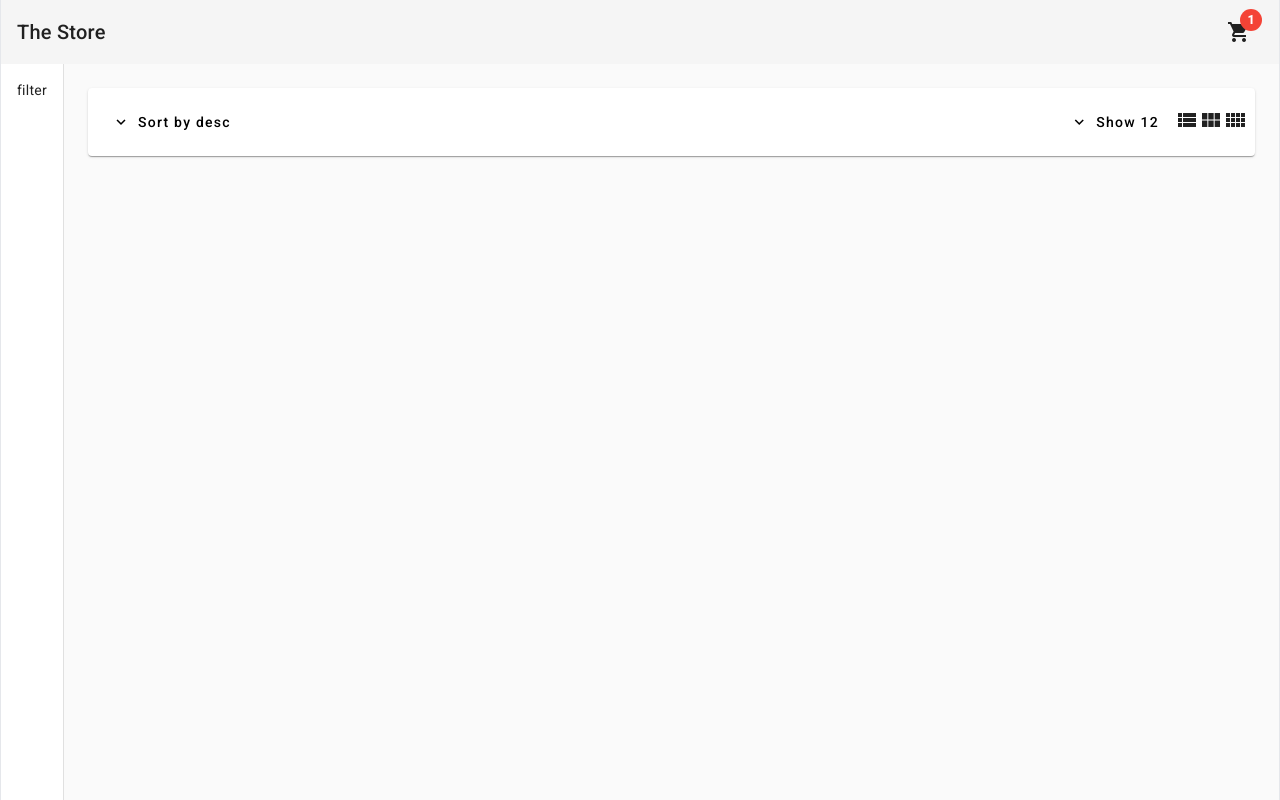
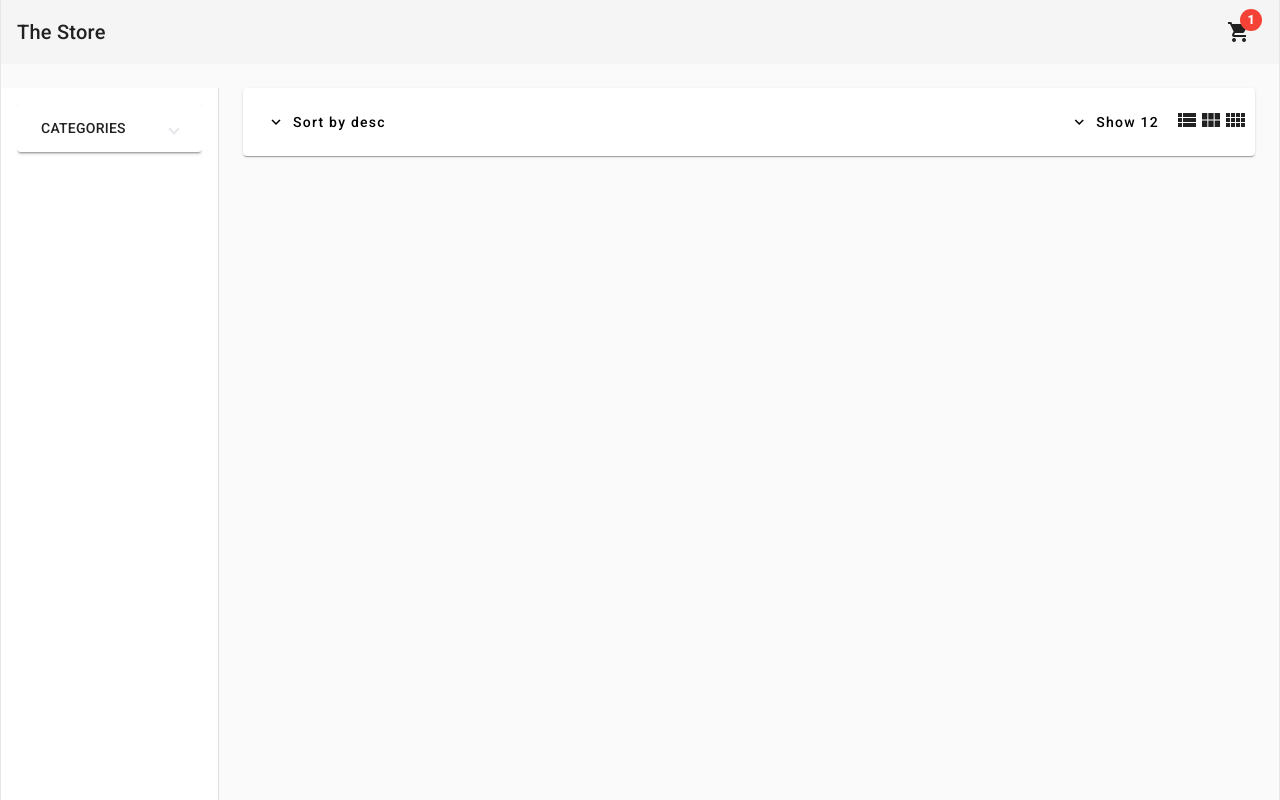
Before and after one commit to meni-kr/angular_store, an Angular app: page /home in a window 1280 px wide. Built offline with nearby package versions, Linux system fonts and the light colour scheme.

Commit message:
Create the filter cmp

```diff
--- a/src/app/cmps/app-header/app-header.component.css
+++ b/src/app/cmps/app-header/app-header.component.css
@@ -2,3 +2,6 @@
     margin-inline: auto;
     /* border-color: #ccdada; */
 }
+a:hover{
+    cursor: pointer;
+}
--- a/src/app/cmps/app-header/app-header.component.html
+++ b/src/app/cmps/app-header/app-header.component.html
@@ -34,7 +34,7 @@
                 <button
                 routerLink="cart"
                 class="bg-green-700 text-white rounded-full w-9 h-9">
-                    <mat-icon>remove_shopping_cart</mat-icon>
+                    <mat-icon>shopping_cart</mat-icon>
                 </button>
             </div>
         </div>
--- a/src/app/cmps/product-filter/product-filter.component.html
+++ b/src/app/cmps/product-filter/product-filter.component.html
@@ -1 +1,14 @@
-<p>product-filter works!</p>
+@if (categories) {
+<mat-expansion-panel>
+    <mat-expansion-panel-header>
+        <mat-panel-title>CATEGORIES</mat-panel-title>
+    </mat-expansion-panel-header>
+    <mat-selection-list [multiple]="false">
+        @for (category of categories; track $index) {
+            <mat-list-option>
+                <button (click)="onShowCategory(category)">{{category}}</button>
+            </mat-list-option>
+        }
+    </mat-selection-list>
+</mat-expansion-panel>
+}
--- a/src/app/cmps/product-filter/product-filter.component.ts
+++ b/src/app/cmps/product-filter/product-filter.component.ts
@@ -1,12 +1,23 @@
-import { Component } from '@angular/core';
+import { Component, EventEmitter, output, Output } from '@angular/core';
+import { MaterialModule } from '../../shared/material.module';
 
 @Component({
   selector: 'product-filter',
   standalone: true,
-  imports: [],
+  imports: [MaterialModule],
   templateUrl: './product-filter.component.html',
   styleUrl: './product-filter.component.css'
 })
-export class ProductFilterComponent {
+export class ProductFilterComponent  {
+
+  showCategory= output<string>()
+  // @Output() showCategory = new EventEmitter<string>();
+
+
+  categories = ['shoes','sports']
+
+  onShowCategory(category:string): void {
+    this.showCategory.emit(category);
+  }
 
 }
--- a/src/app/cmps/products-header/products-header.component.ts
+++ b/src/app/cmps/products-header/products-header.component.ts
@@ -1,4 +1,4 @@
-import { Component, EventEmitter, Output } from '@angular/core';
+import { Component, EventEmitter, output, Output } from '@angular/core';
 import { MaterialModule } from '../../shared/material.module';
 
 @Component({
@@ -9,7 +9,10 @@ import { MaterialModule } from '../../shared/material.module';
   styleUrl: './products-header.component.css'
 })
 export class ProductsHeaderComponent {
-  @Output() columnsCountChange =new EventEmitter<number>()
+  // new
+  columnsCountChange = output<number>()
+  // old
+  // @Output() columnsCountChange =new EventEmitter<number>()
   sort='desc'
   itemsShowCount=12
 
--- a/src/app/pages/home/home.component.html
+++ b/src/app/pages/home/home.component.html
@@ -2,10 +2,11 @@
 [autosize]="true"
 class="min-h-full max-w-7xl mx-auto border-x"
 >
-    <mat-drawer class="p-4" mode="side" opened>
-        <div>filter</div>
+    <mat-drawer class="p-4 mt-6" mode="side" opened>
+        <product-filter (showCategory)="onShowCategory($event)"></product-filter>
     </mat-drawer>
     <mat-drawer-content class="p-6">
         <products-header (columnsCountChange)="onColumnsCountChange($event)"></products-header>
+
     </mat-drawer-content>
 </mat-drawer-container>
--- a/src/app/pages/home/home.component.ts
+++ b/src/app/pages/home/home.component.ts
@@ -1,20 +1,32 @@
 import { Component, input } from '@angular/core';
 import { MaterialModule } from '../../shared/material.module';
 import { ProductsHeaderComponent } from "../../cmps/products-header/products-header.component";
+import { ProductFilterComponent } from "../../cmps/product-filter/product-filter.component";
 
 @Component({
   selector: 'home',
   standalone: true,
-  imports: [MaterialModule, ProductsHeaderComponent],
+  imports: [
+    MaterialModule,
+    ProductsHeaderComponent,
+    ProductFilterComponent,
+    ProductFilterComponent
+  ],
   templateUrl: './home.component.html',
   styleUrl: './home.component.css'
 })
 export class HomeComponent {
 
-  cols =3
+  cols = 3
+  category: string |undefined
 
-  onColumnsCountChange(colsNum: number){
+  onColumnsCountChange(colsNum: number) {
     this.cols = colsNum
   }
 
+  onShowCategory(newCategory: string): void {
+    this.category = newCategory
+
+  }
+
 }
```
